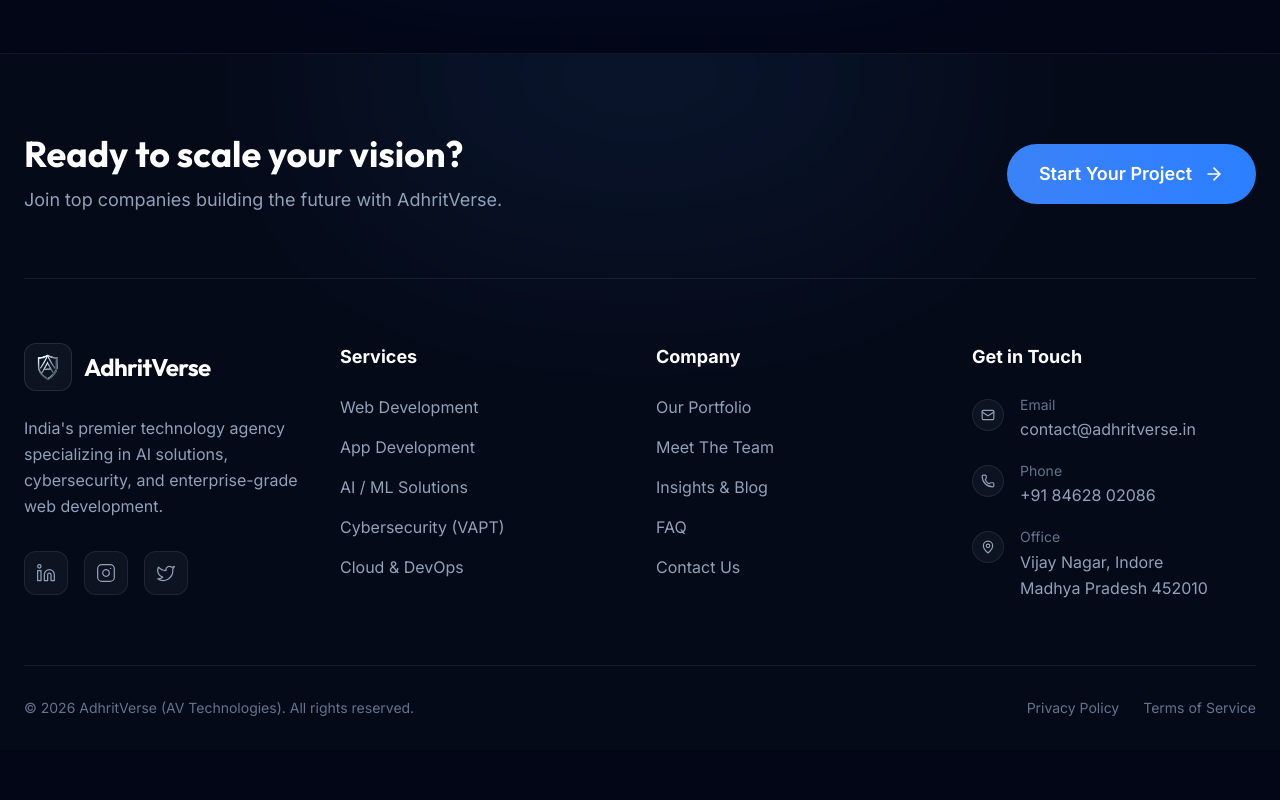
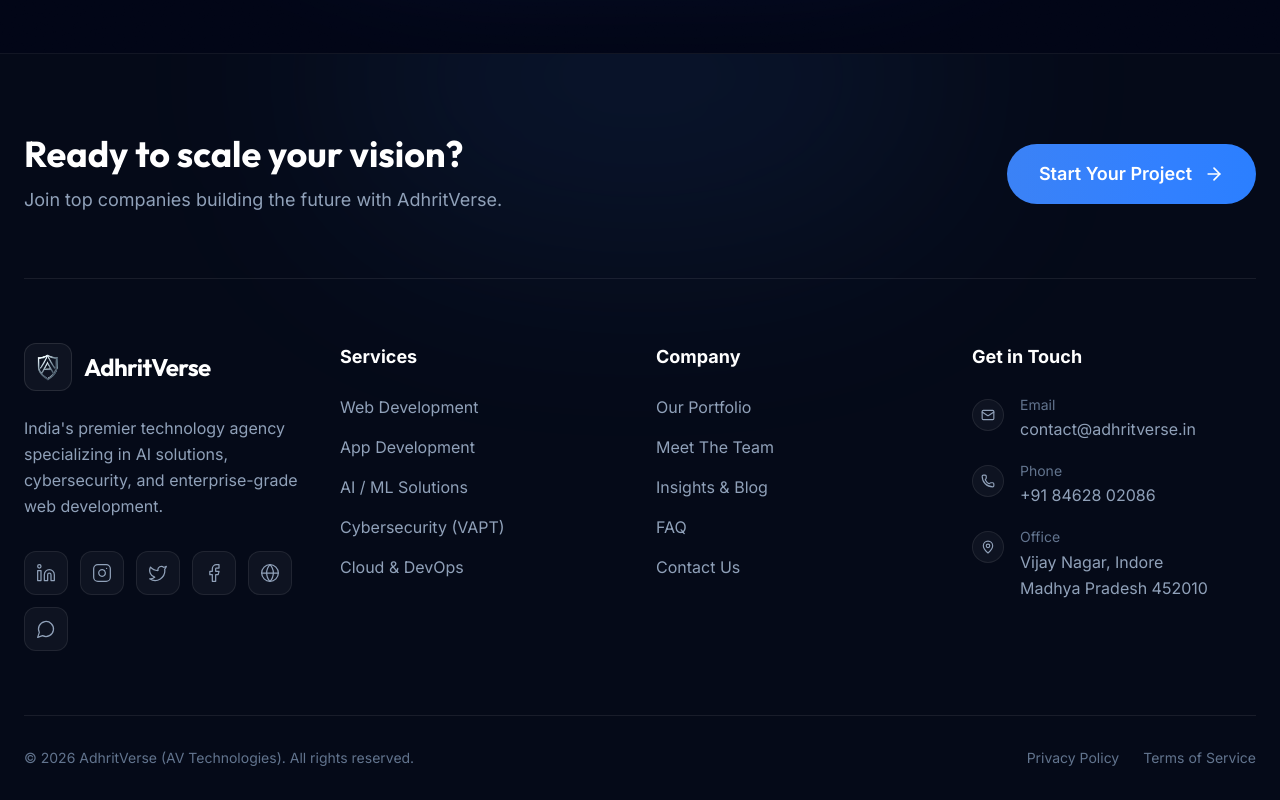
Before and after one commit to adhritverse/adhrit-verse-nebula, a Next.js app: page / in a window 1280 px wide. Shown: the part 9451-10251 px from the top of the page. Before the commit the page ends 10201 px from the top, so only its background shows below. Built offline with nearby package versions, Linux system fonts and the light colour scheme.

Commit message:
feat: update social media links in footer

```diff
--- a/src/components/Footer.tsx
+++ b/src/components/Footer.tsx
@@ -1,5 +1,5 @@
 import Link from "next/link";
-import { Mail, Phone, MapPin, Linkedin, Instagram, Twitter, ArrowRight } from "lucide-react";
+import { Mail, Phone, MapPin, Linkedin, Instagram, Twitter, Facebook, Globe, MessageCircle, ArrowRight } from "lucide-react";
 
 export default function Footer() {
   const currentYear = new Date().getFullYear();
@@ -39,10 +39,13 @@
             <p className="text-base text-slate-400 mb-8 leading-relaxed">
               India's premier technology agency specializing in AI solutions, cybersecurity, and enterprise-grade web development.
             </p>
-            <div className="flex gap-4">
-              <SocialLink icon={Linkedin} link="https://www.linkedin.com/company/adhritverse" hoverColor="hover:bg-[#0077b5]/20 hover:text-[#0077b5] hover:border-[#0077b5]/50" />
-              <SocialLink icon={Instagram} link="https://www.instagram.com/adhritverse?igsh=MXgwN2swanRvNmZtYQ==" hoverColor="hover:bg-[#E1306C]/20 hover:text-[#E1306C] hover:border-[#E1306C]/50" />
-              <SocialLink icon={Twitter} link="https://twitter.com/adhritverse" hoverColor="hover:bg-[#1DA1F2]/20 hover:text-[#1DA1F2] hover:border-[#1DA1F2]/50" />
+            <div className="flex flex-wrap gap-3">
+              <SocialLink icon={Linkedin} link="https://www.linkedin.com/company/adhritverse/" hoverColor="hover:bg-[#0077b5]/20 hover:text-[#0077b5] hover:border-[#0077b5]/50" />
+              <SocialLink icon={Instagram} link="https://www.instagram.com/avtechnologies_?igsh=aXI1NXA0ZnIwYnpw" hoverColor="hover:bg-[#E1306C]/20 hover:text-[#E1306C] hover:border-[#E1306C]/50" />
+              <SocialLink icon={Twitter} link="https://x.com/adhritverse" hoverColor="hover:bg-[#1DA1F2]/20 hover:text-[#1DA1F2] hover:border-[#1DA1F2]/50" />
+              <SocialLink icon={Facebook} link="https://www.facebook.com/adhritverse" hoverColor="hover:bg-[#1877F2]/20 hover:text-[#1877F2] hover:border-[#1877F2]/50" />
+              <SocialLink icon={Globe} link="https://adhritverse.in/" hoverColor="hover:bg-primary/20 hover:text-primary hover:border-primary/50" />
+              <SocialLink icon={MessageCircle} link="https://api.whatsapp.com/send/?phone=918462802086&text=Hello+AdhritVerse%2C+I+want+to+request+a+quote.&type=phone_number&app_absent=0" hoverColor="hover:bg-[#25D366]/20 hover:text-[#25D366] hover:border-[#25D366]/50" />
             </div>
           </div>
 
```
